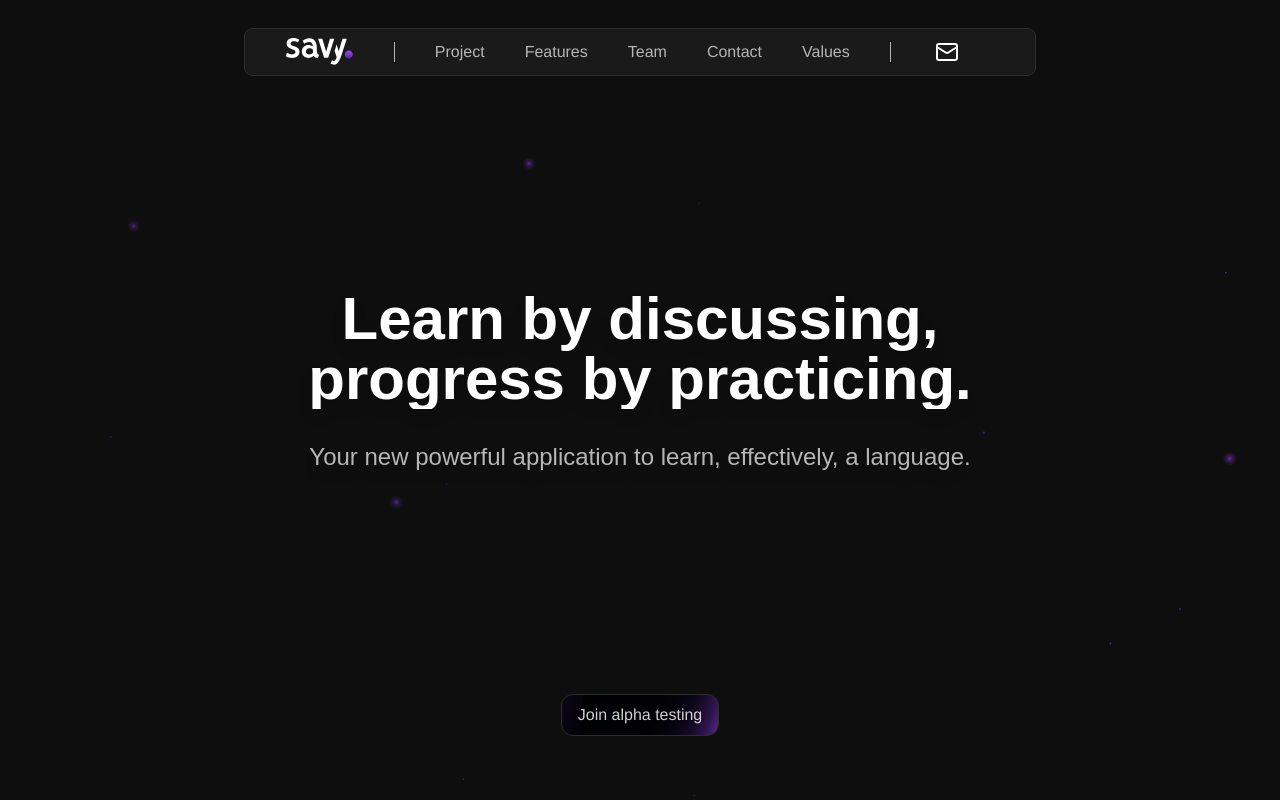
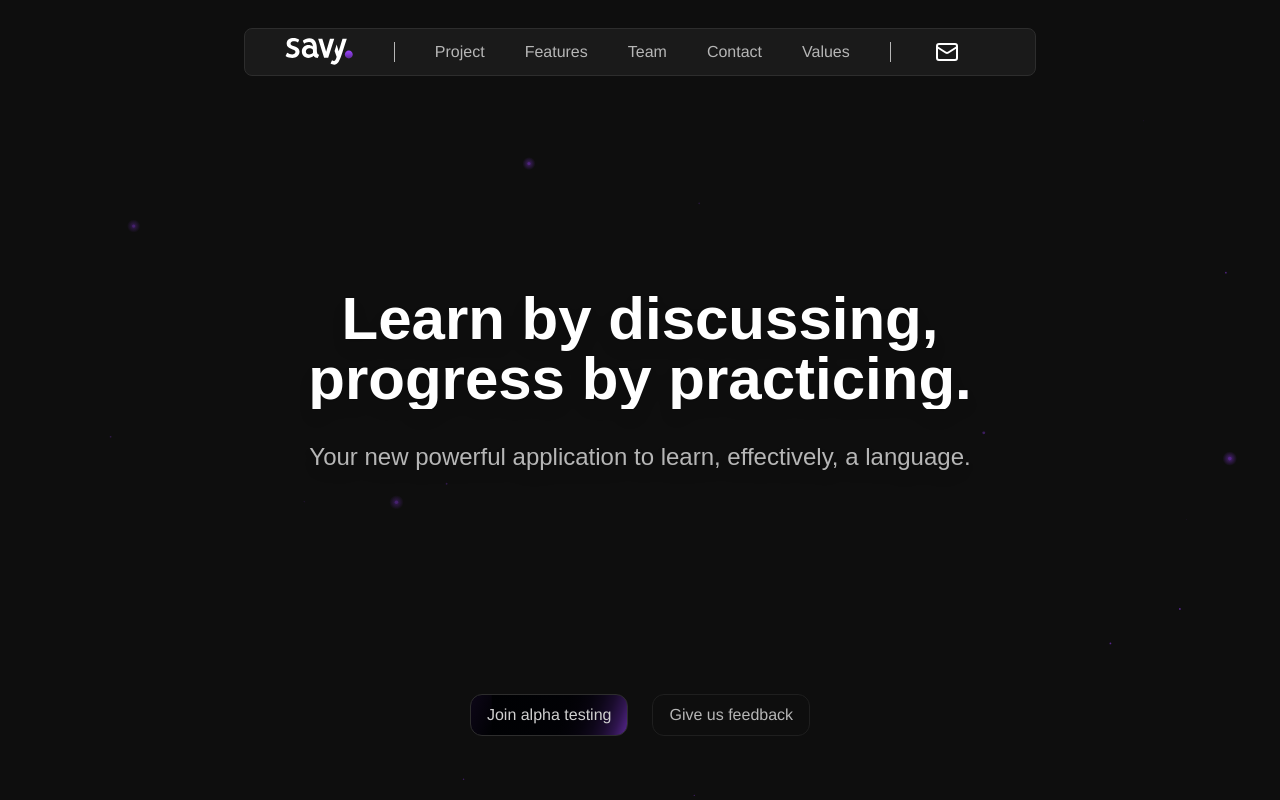
Before and after one commit to Savy-EIP/WEB-Savy, a SvelteKit app: page / in a window 1280 px wide. Shown: the top 800 px of the page. Built offline with nearby package versions, Linux system fonts and the light colour scheme; some icons are missing; a web font is replaced by a local one.

Commit message:
Add button give us feedback

```diff
--- a/src/routes/+page.svelte
+++ b/src/routes/+page.svelte
@@ -61,6 +61,13 @@
 					class="text-md inline-flex animate-shine items-center justify-center rounded-xl border border-front bg-[linear-gradient(110deg,#000103,45%,#9C44ff,55%,#000103)] bg-[length:200%_100%] px-4 py-2 font-medium text-surfaceInverse transition-colors"
 				>
 					Join alpha testing
+				</a>
+				<a
+					href="https://tally.so/r/mZgJ9A"
+					target="_blank"
+					class="text-md inline-flex items-center justify-center rounded-xl border border-surface hover:border-front text-onSurface hover:text-on transition-all duration-200 px-4 py-2 font-medium"
+				>
+					Give us feedback
 				</a>
 				<!-- {#if !isMobileView || (isMobileView && isAppleDevice)}
 				<button
```
